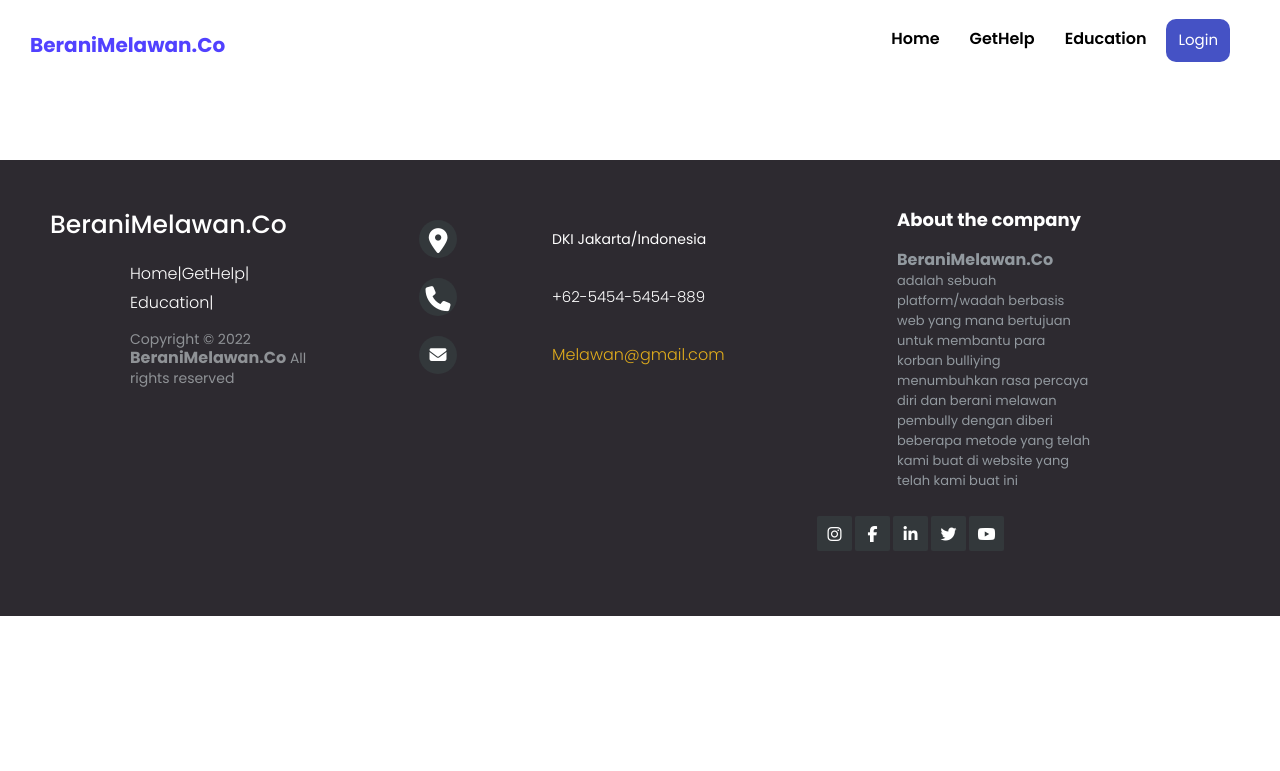
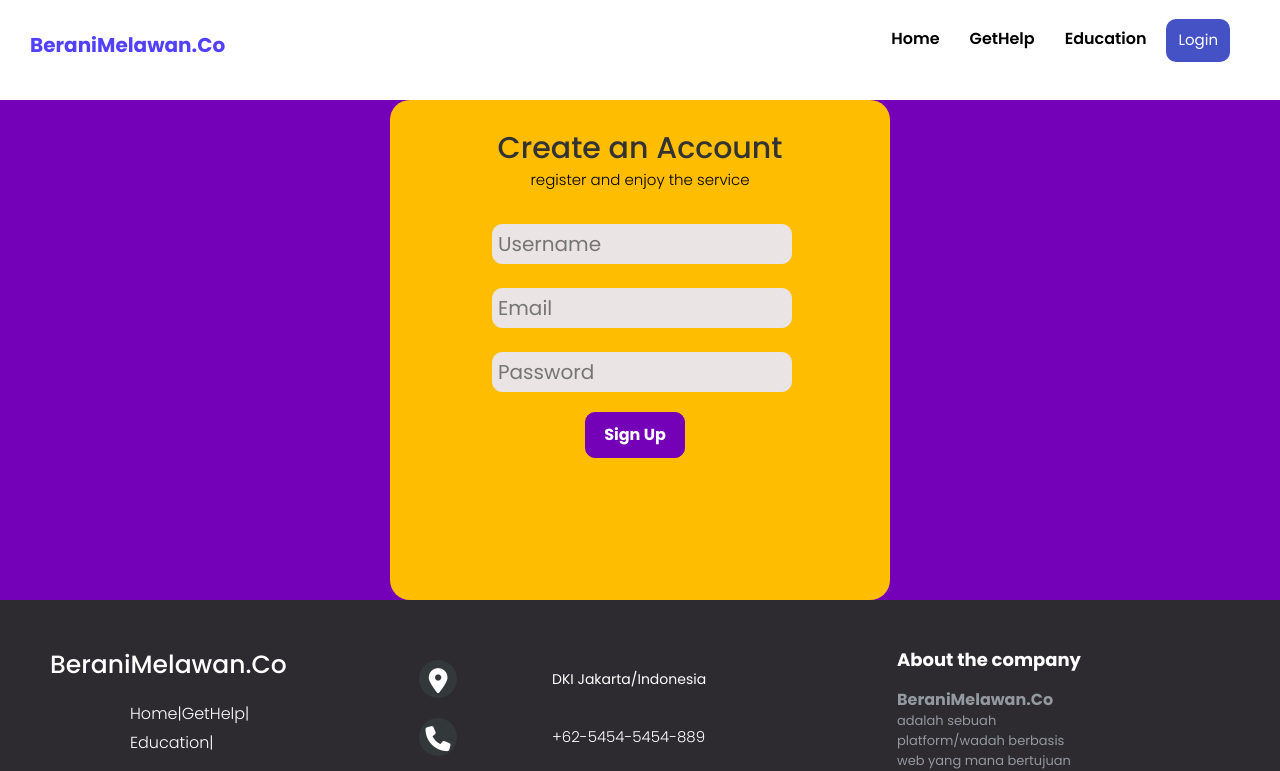
Before and after one commit to SkilVul-FEBE23/Client, a React (Create React App) app: page /daftar in a window 1280 px wide. Shown: the top 771 px of the page. Built offline with nearby package versions, Linux system fonts and the light colour scheme; a web font is replaced by a local one.

Commit message:
register

```diff
--- a/src/App.js
+++ b/src/App.js
@@ -13,6 +13,7 @@ import TeacherQuiz from './components/quiz/teacherQuiz';
 import Gethelp from './pages/Gethelp';
 import Detail from './pages/Detail';
 import Rout from './pages/Rout';
+import Register from './components/register/Register';
 
 export const AppContext = createContext(null);
 function App() {
@@ -34,6 +35,7 @@ function App() {
       <Route path='/education/students/bulliedQuiz' element={<BulliedQuiz/>}/>
       <Route path='/education/students/studentsQuiz' element={<StudentsQuiz/>}/>
       <Route path='/education/students/teacherQuiz' element={<TeacherQuiz/>}/>
+      <Route path='/daftar' element={<Register/>}/>
     </Routes>
     <Rout/>
     <Footer/>
--- /dev/null
+++ b/src/components/register/Register.css
@@ -0,0 +1,58 @@
+.register {
+    background-color: #7400b8;
+    justify-content: center;
+    height: 100%;
+    margin-bottom: -80px;
+  }
+
+.form-register {
+    background-color: #ffbd00;
+    text-align: center;
+    margin:  20px auto;
+    width: 500px;
+    border-radius: 20px;
+    height: 500px;
+}
+
+.form-register h2 {
+    padding: 30px;
+    margin-bottom: -26px;
+  }
+
+.input {
+    width: 300px;
+    height: 40px;
+    border-radius: 8px;
+    border: none;
+    outline: none;
+    width: 300px;
+    margin-left: 5px;
+    padding: 5px;
+    border: 1px solid rgb(234, 228, 228);
+    background-color: rgb(234, 228, 228);
+    border-radius: 10px;
+    font-size: 20px;
+}
+
+.form-input {
+    float: left;
+    width: 200px;
+    margin-left: 97px;
+}
+
+.form-input button {
+    padding: 10px;
+    width: 100px;
+    margin: 20px;
+    border-radius: 10px;
+    outline: none;
+    border: 1px solid #7400b8;
+    background-color: #7400b8;
+    color: white;
+    margin-left: 98px;
+}
+
+.form-input button:hover {
+    cursor: pointer;
+    background-color: #621191;
+}
--- /dev/null
+++ b/src/components/register/Register.jsx
@@ -0,0 +1,59 @@
+import React, { useState } from "react";
+import axios from "axios";
+import "./Register.css";
+
+const Register = () => {
+    const [username, setUsername] = useState("");
+    const [email, setEmail] = useState("");
+    const [password, setPassword] = useState("");
+    const [data, setData] = useState({});
+
+    const handleSubmit = (e) => {
+        e.preventDefault();
+        axios
+            .post("https://6384a0324ce192ac605e0d4a.mockapi.io/students", {
+                username,
+                email,
+                password,
+            })
+            .then(() => {
+                setData({username, email, password});
+                setUsername("");
+                setEmail("");
+                setPassword("");
+            })
+            .catch((err) => {
+                console.log(err);
+            });
+
+        // alert(`Nama: ${username}, Address: ${address}`);
+    };
+    console.log(data);
+
+    return (
+        <>
+        <div className="register">
+            <div className="form-register">
+                <h2>Create an Account</h2>
+                <p>register and enjoy the service</p>
+                <form action="" onSubmit={handleSubmit} className="form-input">
+                    <label htmlFor="username"></label>
+                    <input className="input" placeholder="Username" type="text" value={username} onChange={(e) => setUsername(e.target.value)}/>
+                    <label htmlFor="email"></label>
+                    <input className="input" placeholder="Email" type="text" value={email} onChange={(e) => setEmail(e.target.value)}/>
+                    <label htmlFor="password"></label>
+                    <input className="input" placeholder="Password" type="password" value={password} onChange={(e) => setPassword(e.target.value)}/>
+                    <button type="submit">Sign Up</button>
+                </form>
+            </div>
+
+        {/* <br/>
+        <h2>username: {data.username}</h2>
+        <h2>Email: {data.email}</h2>
+        <h2>Password: {data.password}</h2> */}
+        </div>
+        </>
+    )
+}
+
+export default Register;
```
